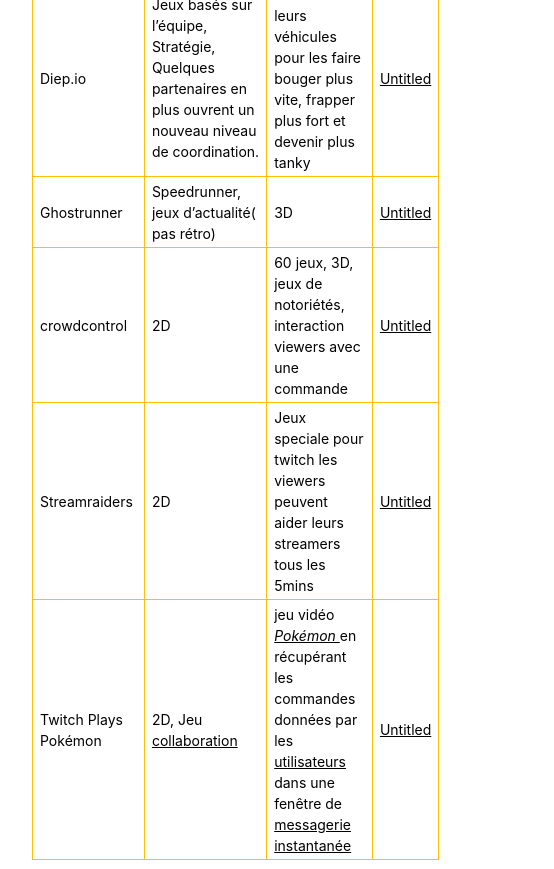
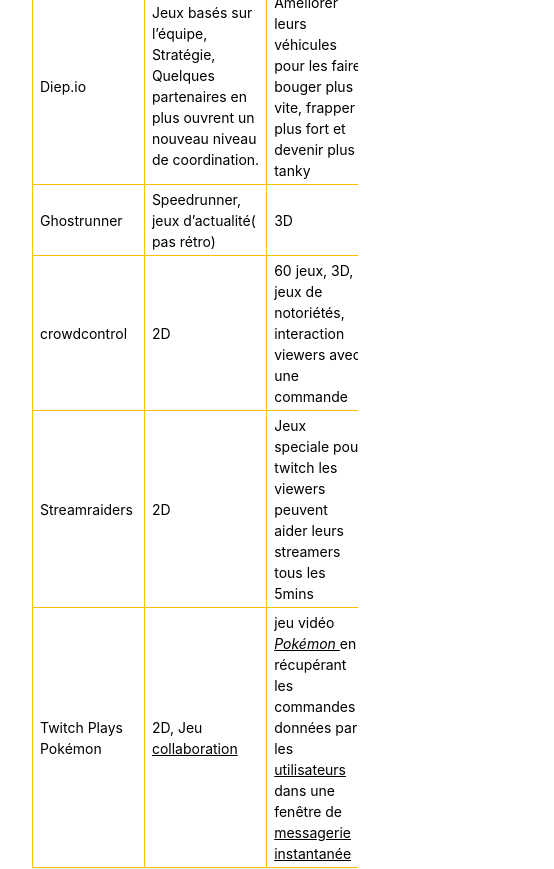
Before and after one commit to pytoncraft2/vercel-rs, a Next.js app: page / in a window 390 px wide. Shown: the part 10000-10869 px from the top of the page, 554 px wide, since content can reach past the window. Built offline with nearby package versions, Linux system fonts and the light colour scheme.

Commit message:
[+] overflow scroll mobile

```diff
--- a/pages/index.tsx
+++ b/pages/index.tsx
@@ -2675,9 +2675,9 @@
         </tbody>
       </table>
     </div>
-    <h1 id="4ab2cdfb-6cca-4802-bdbd-699868aeffa5">
+    <h2 id="4ab2cdfb-6cca-4802-bdbd-699868aeffa5">
       Contraintes organisationnelles
-    </h1>
+    </h2>
     <p id="3da6afe1-7ad4-4902-9a32-7ac955bebd9c"></p>
     <p id="06010e76-3ea6-4695-9f50-bff87675e69a">
       <span style={{ borderBottom: "0.05em solid" }}>Contraintes de David</span>{" "}
--- a/styles/globals.css
+++ b/styles/globals.css
@@ -24,6 +24,7 @@
 a.visited {
 	color: inherit;
 	text-decoration: underline;
+  overflow-wrap: break-word;
 }
 
 .pdf-relative-link-path {
@@ -119,6 +120,7 @@
 
 .collection-content {
 	font-size: 0.875rem;
+  overflow: scroll;
 }
 
 .column-list {
```
